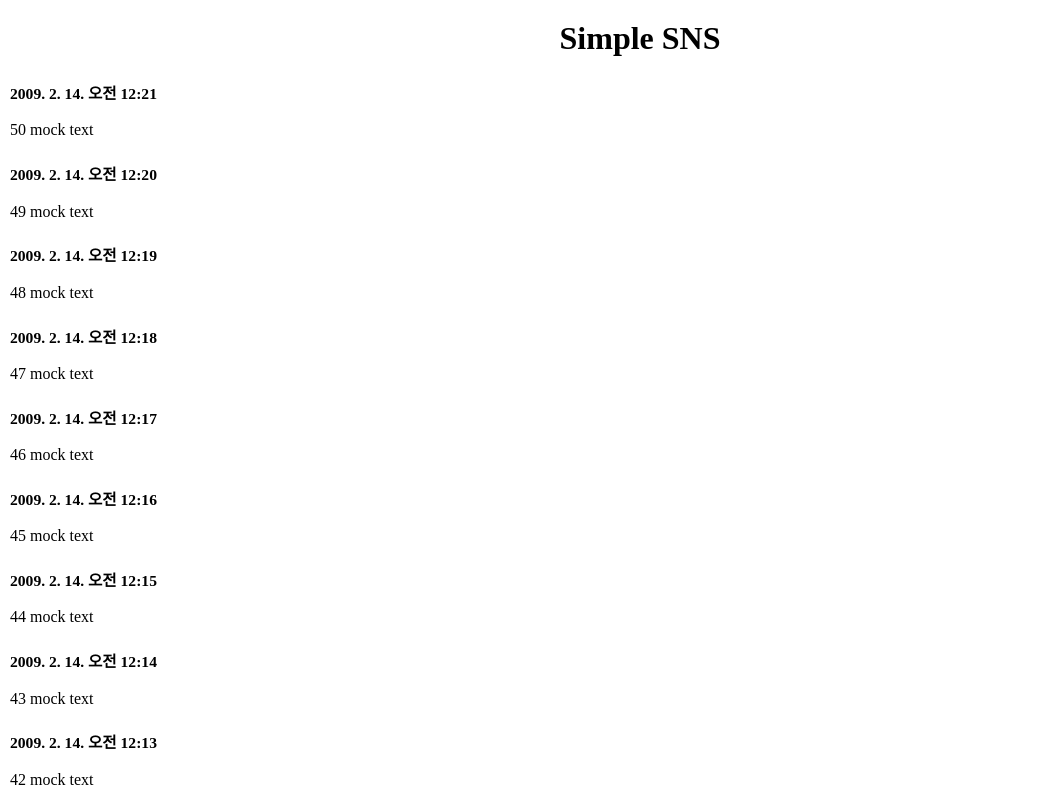
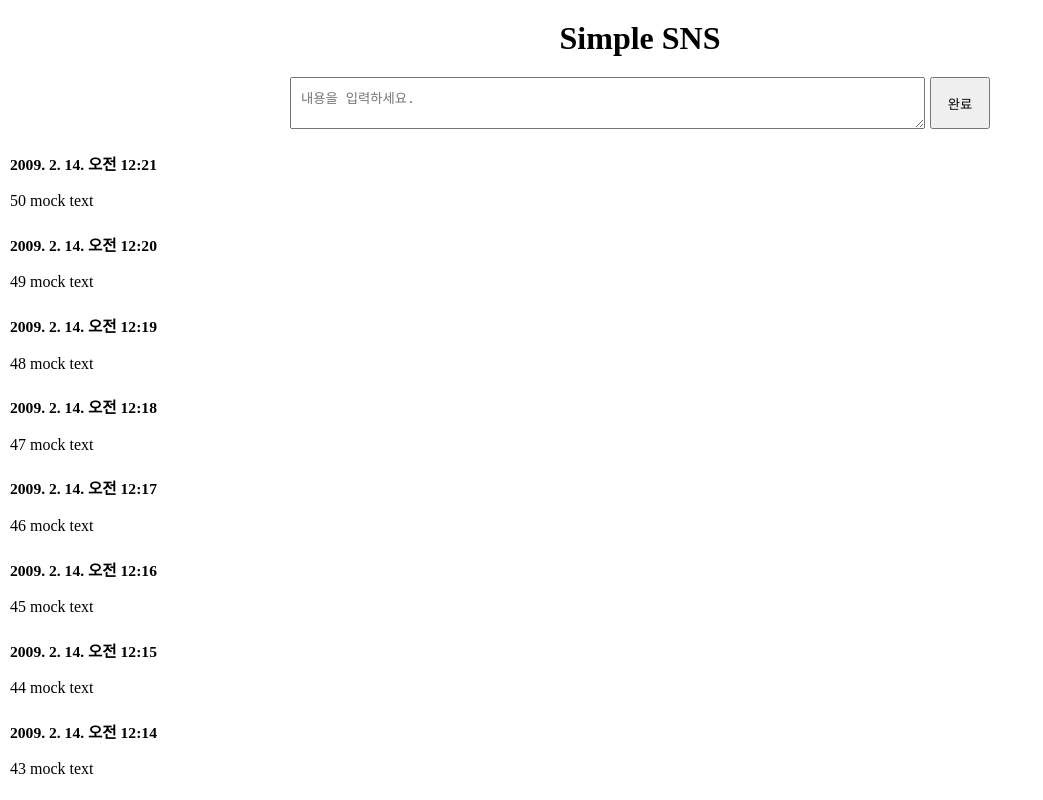
Before and after one commit to dongwonnn/local-api, a Next.js app in the folder client/: page / in a window 1280 px wide. Shown: the top 800 px of the page, without its empty margins (0-1043 px from the left). Built offline with nearby package versions, Linux system fonts and the light colour scheme.

Commit message:
feat: MsgInput 구현
- ref 이용한 input 관리

```diff
--- /dev/null
+++ b/client/components/MsgInput.js
@@ -0,0 +1,23 @@
+import React, { useCallback, useRef } from "react";
+
+const MsgInput = ({ mutate }) => {
+  const textRef = useRef(null);
+
+  const onSubmit = useCallback((e) => {
+    e.preventDefault();
+    e.stopPropagation();
+
+    const text = textRef.current.value;
+    textRef.current.value = "";
+
+    mutate(text);
+  });
+  return (
+    <form className="messages__input" onSubmit={onSubmit}>
+      <textarea ref={textRef} placeholder="내용을 입력하세요." />
+      <button type="submit">완료</button>
+    </form>
+  );
+};
+
+export default MsgInput;
--- a/client/components/MsgList.js
+++ b/client/components/MsgList.js
@@ -1,10 +1,11 @@
-import React from "react";
+import React, { useState } from "react";
+import MsgInput from "./MsgInput";
 import MsgItem from "./MsgItem";
 
 const UserIds = ["roy", "jay"];
 const getRandomUserId = () => UserIds[Math.round(Math.round())];
 
-const msgs = Array(50)
+const originalMsgs = Array(50)
   .fill(0)
   .map((_, i) => ({
     id: 50 - i,
@@ -14,12 +15,27 @@
   }));
 
 const MsgList = () => {
+  const [msgs, setMsgs] = useState(originalMsgs);
+
+  const onCreate = (text) => {
+    const newMsg = {
+      id: msgs.length + 1,
+      userId: getRandomUserId(),
+      timestamp: Date.now(),
+      text: `${msgs.length + 1} ${text}`,
+    };
+    setMsgs((msgs) => [newMsg, ...msgs]);
+  };
+
   return (
-    <ul className="messages">
-      {msgs.map((x) => (
-        <MsgItem key={x.id} {...x} />
-      ))}
-    </ul>
+    <>
+      <MsgInput mutate={onCreate} />
+      <ul className="messages">
+        {msgs.map((x) => (
+          <MsgItem key={x.id} {...x} />
+        ))}
+      </ul>
+    </>
   );
 };
 
```
